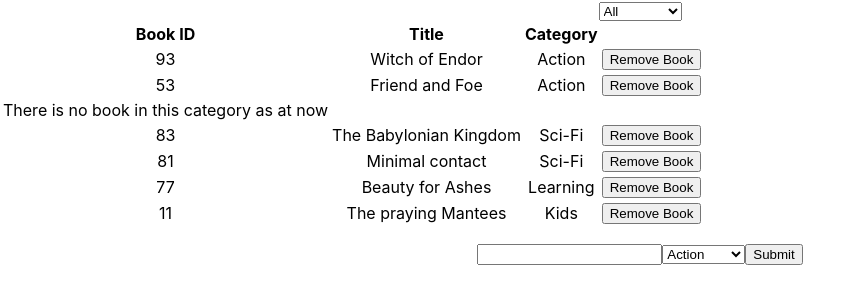
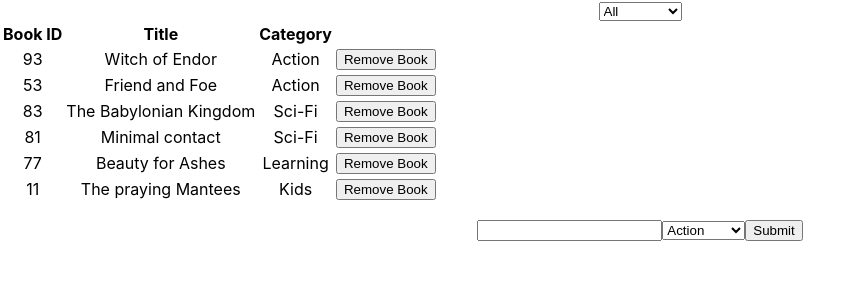
Before and after one commit to uimarshall/redux-bookstore-cms, a React (Create React App) app: page / in a window 1280 px wide. Shown: the top 304 px of the page, without its empty margins (0-863 px from the left). Built offline with nearby package versions, Linux system fonts and the light colour scheme.

Commit message:
refactor code

```diff
--- a/src/components/Book.js
+++ b/src/components/Book.js
@@ -14,7 +14,7 @@ const Book = ({ book, removeBook }) => {
       </td>
     </tr>
   ) : (
-    <tr><td>There is no book in this category as at now</td></tr>
+    null
   );
 
   return (
```
